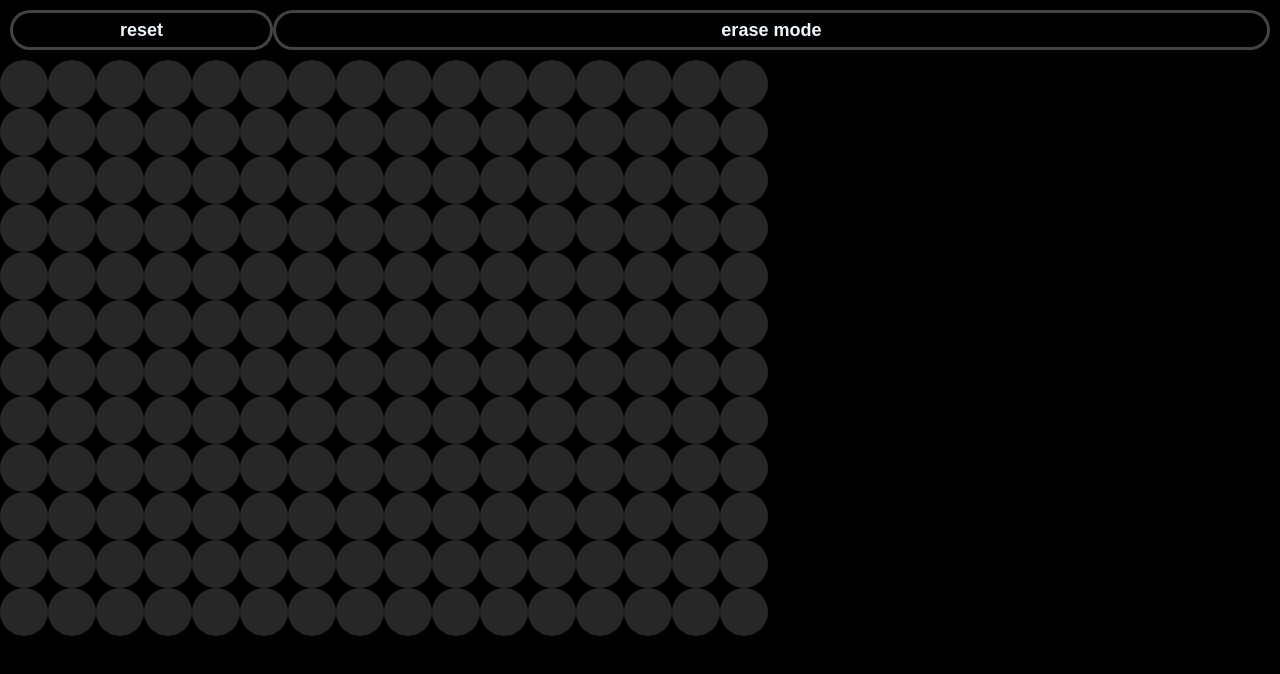
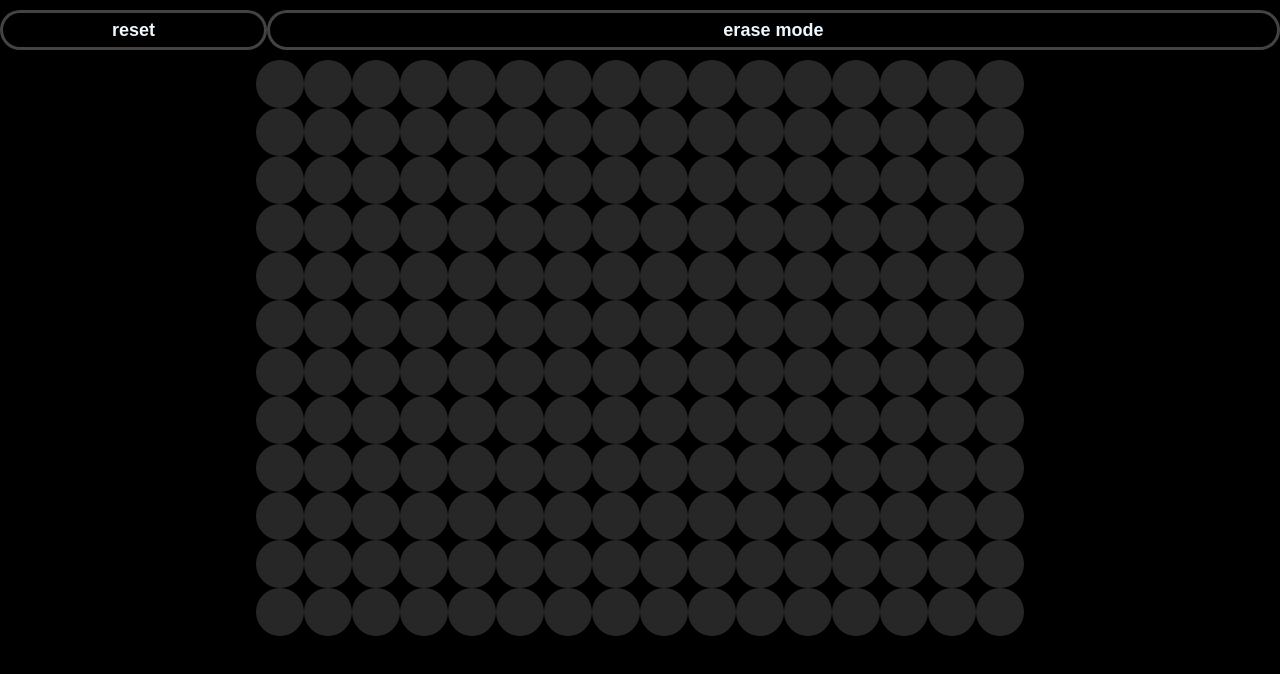
Before and after one commit to jsnhu/etch-a-sketch, a plain HTML site: page index.html in a window 1280 px wide. Drawn offline with Linux system fonts and the light colour scheme.

Commit message:
fix centering of grid issue

```diff
--- a/style.css
+++ b/style.css
@@ -2,10 +2,11 @@ body {
     margin: 0;
     background-color: black;
     overflow: hidden;
-    height: 100%;
+    /* height: 100%; */
     display: flex;
     flex-direction: column;
     justify-content: center;
+    align-items: center;
 }
 
 .grid-container {
@@ -34,6 +35,7 @@ body {
     display: flex;
     height: 5vh;
     padding: 10px;
+    width: 100%;
 }
 
 .reset, .erase {
@@ -43,6 +45,7 @@ body {
     font-weight: bold;
     border-radius: 40px;
     border: 3px solid rgba(255, 255, 255, 0.262);
+    flex-grow: 1;
 }
 
 .reset {
```
